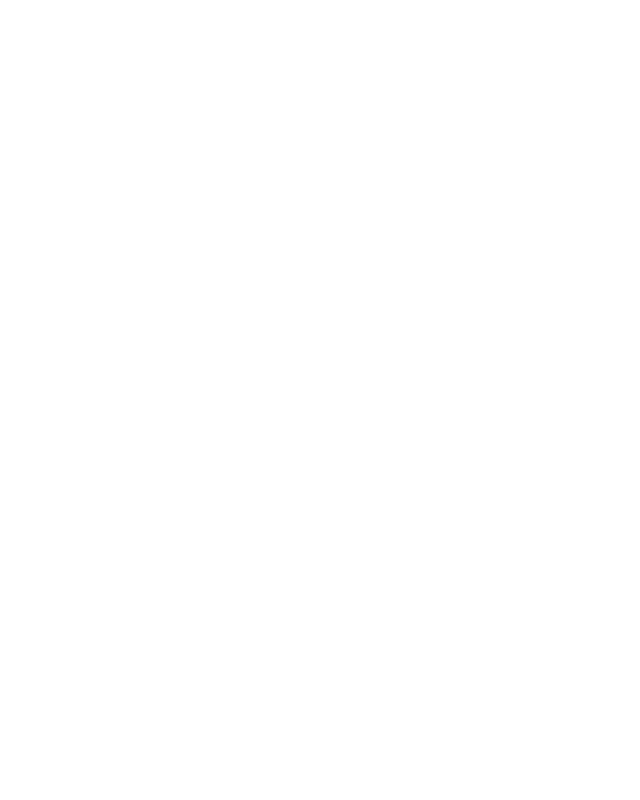
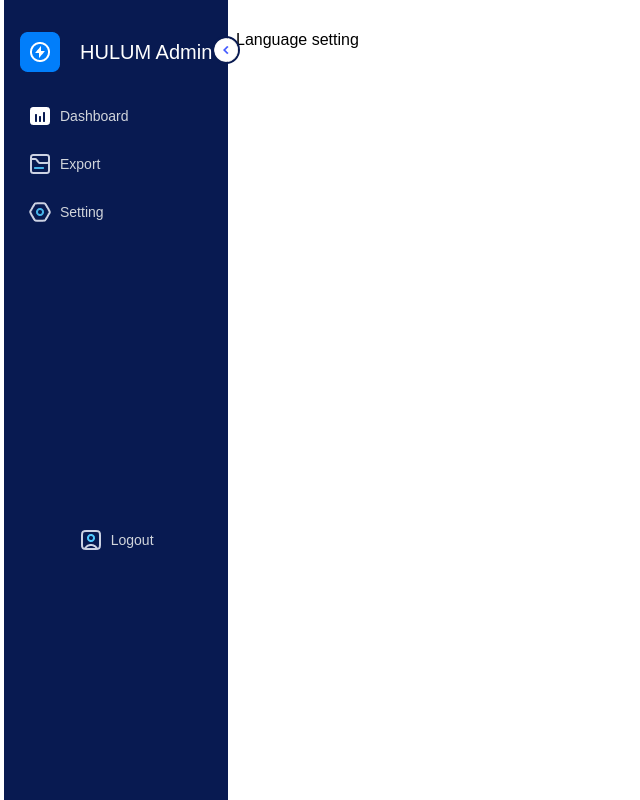
Before and after one commit to AbelBeyene/H-Admin, a React (Vite) app: page /languageSetting in a window 1280 px wide. Before the commit this address had no page. Shown: the whole page, without its empty margins (0-640 px from the left). Built offline with nearby package versions, Linux system fonts and the light colour scheme.

Commit message:
NavBar modification,addition of settings

```diff
--- a/package.json
+++ b/package.json
@@ -11,6 +11,7 @@
   },
   "dependencies": {
     "@material-tailwind/react": "^2.1.9",
+    "axios": "^1.6.7",
     "react": "^18.2.0",
     "react-dom": "^18.2.0",
     "react-router-dom": "^6.22.1",
--- a/src/App.jsx
+++ b/src/App.jsx
@@ -1,7 +1,10 @@
-import Dashboard from './components/Dashboard.jsx';
+import Dashboard from './pages/Dashboard.jsx';
 import Login from './pages/Login.jsx';
-import Logout from './pages/Logout.jsx'; // Corrected import path and component name
+import Logout from './pages/Logout.jsx';
+import Setting from './pages/Setting.jsx';
+import ExportPage from './pages/Exportpage.jsx';
 import { BrowserRouter, Routes, Route } from 'react-router-dom';
+import LanguageSetting from './pages/settings/LanguageSetting.jsx';
 
 
 const App = () => {
@@ -11,6 +14,10 @@ const App = () => {
         <Route path="/" element={<Login />} />
         <Route path="/dashboard" element={<Dashboard/>} />
         <Route path="/logout" element={<Logout />} />
+        <Route path="/setting" element={<Setting />} />
+        <Route path="/export" element={<ExportPage />} />
+        <Route path="/languageSetting" element={<LanguageSetting />} />
+
       </Routes>
     </BrowserRouter>
   );
--- a/src/components/Dashboard.jsx
+++ b/src/components/Navbar.jsx
@@ -1,16 +1,19 @@
 /* eslint-disable no-unused-vars */
 import { useState,useHistory } from "react";
-import Table from '../pages/Table';
-import { Link } from "react-router-dom";
+
+import { Link,useLocation } from "react-router-dom";
 import Logout from "../pages/Logout";
 import logo from '../assets/logo.png';
 import user from '../assets/User.png';
 import control from '../assets/control.png';
-import dash from '../assets/dashb.png'
+import dash from '../assets/dashb.png';
+import settingIcon from '../assets/Setting.png';
+import folderIcon from '../assets/Folder.png';
 
 
-const Dashboard = () => {
 
+const NavBar = ({children}) => {
+const location =useLocation();
   // const history = useHistory();
   const [showLogoutConfirmation, setShowLogoutConfirmation] = useState(false);
 
@@ -29,14 +32,14 @@ const Dashboard = () => {
   };
   const [open, setOpen] = useState(true);
   const Menus = [
-    { title: "Dashboard", src: "dashb", path:"/dashboard" },
-    // { title: "Export", src: "Chat" },
-    // { title: "Logout", src: "User",   path:'/logout'},
+    { title: "Dashboard", src: dash, path:"/dashboard" },
+    { title: "Export", src: folderIcon, path:"/export" },
+    { title: "Setting", src: settingIcon ,path:"/setting"},
     // { title: "Schedule ", src: "Calendar" },
     // { title: "Search", src: "Search" },
     // { title: "Analytics", src: "Chart" },
     // { title: "Files ", src: "Folder", gap: true },
-    // { title: "Setting", src: "Setting" },
+
   ];
 
   return (
@@ -73,12 +76,11 @@ const Dashboard = () => {
             <li
               key={index}
               className={`flex  rounded-md p-2 cursor-pointer hover:bg-light-white text-gray-300 text-sm items-center
-              ${Menu.gap ? "mt-9" : "mt-2"} ${
-                index === 0 && "bg-light-white"
+              ${Menu.gap ? "mt-9" : "mt-2"} ${location.pathname==Menu.path?"bg-light-white":""
               } `}
             >
               {/* <img src={`./src/assets/${Menu.src}.png`} /> */}
-              <img src={dash} alt="dashboardicon" />
+              <img src={Menu.src} />
               <span className={`${!open && "hidden"} origin-left duration-200 pl-2`}>
                 {Menu.title}
               </span>
@@ -91,7 +93,7 @@ const Dashboard = () => {
 
            <div className="logout-button-container">
     <button
-      className="flex mt-96 mx-auto rounded-md p-2 cursor-pointer hover:bg-red-500 text-gray-300 text-sm items-center"
+      className="flex mt-72 mx-auto rounded-md p-2 cursor-pointer hover:bg-red-500 text-gray-300 text-sm items-center"
       onClick={() => setShowLogoutConfirmation(true)}
     >
      <img src={user} />
@@ -110,9 +112,10 @@ const Dashboard = () => {
       </div>
       <div className={`h-screen flex-1 duration-300  p-7 ${open?"ml-52":"ml-20"}`}>
 
-            <Table/>
+            {children}
       </div>
     </div>
   );
+
 };
-export default Dashboard;
+export default NavBar;
--- /dev/null
+++ b/src/pages/Dashboard.jsx
@@ -0,0 +1,12 @@
+import NavBar from '../components/Navbar'
+import Table from './Table';
+
+const Dashboard = () => {
+  return (
+    <NavBar>
+  <Table/>
+    </NavBar>
+  )
+}
+
+export default Dashboard
--- /dev/null
+++ b/src/pages/Exportpage.jsx
@@ -0,0 +1,13 @@
+import NavBar from '../components/Navbar'
+
+const Exportpage = () => {
+  return (
+    <div>
+      <NavBar>
+      <h1>Exports page</h1>
+      </NavBar>
+    </div>
+  )
+}
+
+export default Exportpage
--- a/src/pages/Login.jsx
+++ b/src/pages/Login.jsx
@@ -1,37 +1,100 @@
-import { Link } from "react-router-dom";
+/* eslint-disable no-cond-assign */
+import { Link, useNavigate } from "react-router-dom";
+import {useState} from 'react';
+import axios from 'axios';
 function Login() {
+  const [email,setEmail]= useState('');
+  const [password,setPassword]=useState('');
+  const history = useNavigate();
+
+    const emailHandler=(e)=>{
+      setEmail(e.target.value);
+      console.log(email);
+    }
+
+    const passwordHandler=(e)=>{
+      setPassword(e.target.value)
+      console.log(password);
+    }
+
+    // async function onSubmitHandler(e){
+    //   e.preventDefault();
+    //   try {
+
+    //     await axios.post("http://localhost:8000/",{
+    //       email,password
+    //     }).then(res=>{
+    //       if(res.data==='exist'){ //      <--------------------------------------------i am using this word "exist"
+    //         history("/dashboard")
+    //       }
+    //     })
+
+    //   } catch (error) {
+    //     console.log(error)
+    //   }
+
+    // }
   return (
-    <section className="h-screen flex flex-col md:flex-row justify-center space-y-10 md:space-y-0 md:space-x-16 items-center my-2 mx-5 md:mx-0 md:my-0">
+    <form action="POST" className="h-screen flex flex-col md:flex-row justify-center space-y-10 md:space-y-0 md:space-x-16 items-center my-2 mx-5 md:mx-0 md:my-0">
       <div className="md:w-1/3 max-w-sm">
         <img
           src="https://tecdn.b-cdn.net/img/Photos/new-templates/bootstrap-login-form/draw2.webp"
-          alt="Sample image" />
+          alt="Sample image"
+        />
       </div>
       <div className="md:w-1/3 max-w-sm">
         <div className="text-center md:text-left">
-
-        <p className="mx-4 mb-0 text-center font-semibold text-slate-600 text-3xl"> Hulum Admin</p>
+          <p className="mx-4 mb-0 text-center font-semibold text-slate-600 text-3xl">
+            {" "}
+            Hulum Admin
+          </p>
         </div>
         <div className="my-5 flex items-center before:mt-0.5 before:flex-1 before:border-t before:border-neutral-300 after:mt-0.5 after:flex-1 after:border-t after:border-neutral-300">
-          <p className="mx-4 mb-0 text-center font-semibold text-slate-500">Login</p>
+          <p className="mx-4 mb-0 text-center font-semibold text-slate-500">
+            Login
+          </p>
         </div>
-        <input className="text-sm w-full px-4 py-2 border border-solid border-gray-300 rounded" type="text" placeholder="Email Address" />
-        <input className="text-sm w-full px-4 py-2 border border-solid border-gray-300 rounded mt-4" type="password" placeholder="Password" />
+        <input
+          className="text-sm w-full px-4 py-2 border border-solid border-gray-300 rounded"
+          type="email"
+          placeholder="Email Address"
+          onChange={emailHandler}
+          value={email}
+        />
+        <input
+          className="text-sm w-full px-4 py-2 border border-solid border-gray-300 rounded mt-4"
+          type="password"
+          placeholder="Password"
+          onChange={passwordHandler}
+          value={password}
+        />
         <div className="mt-4 flex justify-between font-semibold text-sm">
           <label className="flex text-slate-500 hover:text-slate-600 cursor-pointer">
             <input className="mr-1" type="checkbox" />
             <span>Remember Me</span>
           </label>
-          <a className="text-blue-600 hover:text-blue-700 hover:underline hover:underline-offset-4" href="#">Forgot Password?</a>
+          <a
+            className="text-blue-600 hover:text-blue-700 hover:underline hover:underline-offset-4"
+            href="#"
+          >
+            Forgot Password?
+          </a>
         </div>
         <div className="text-center md:text-left">
-        <Link to={'/dashboard'}> <button className="mt-4 bg-blue-600 hover:bg-blue-700 px-4 py-2 text-white uppercase rounded text-xs tracking-wider" type="submit">Login</button></Link>
+          <Link to={"/dashboard"}>
+            {" "}
+            <button
+              className="mt-4 bg-blue-600 hover:bg-blue-700 px-4 py-2 text-white uppercase rounded text-xs tracking-wider"
+              type="submit"
+              // onClick={onSubmitHandler}
+            >
+              Login
+            </button>
+          </Link>
         </div>
-        <div className="mt-4 font-semibold text-sm text-slate-500 text-center md:text-left">
-
-        </div>
+        <div className="mt-4 font-semibold text-sm text-slate-500 text-center md:text-left"></div>
       </div>
-    </section>
+    </form>
   );
 }
 
--- /dev/null
+++ b/src/pages/Setting.jsx
@@ -0,0 +1,23 @@
+import { Link } from 'react-router-dom';
+import NavBar from '../components/Navbar';
+const Setting = () => {
+
+  return (
+   <NavBar>
+    <div>
+        <h1 className='mx-auto text-center pb-10 text-2xl font-semibold text-blue-900'>Settings</h1>
+        <div className='flex flex-row '>
+        <Link to={"/languageSetting"}>
+            <a href="" className='p-5 bg-blue-600 rounded-xl text-white ml-4'  >
+
+                <span>Languages</span>
+            </a>
+            </Link>
+
+        </div>
+    </div>
+   </NavBar>
+  );
+};
+
+export default Setting;
--- /dev/null
+++ b/src/pages/settings/LanguageSetting.jsx
@@ -0,0 +1,11 @@
+import NavBar from "../../components/Navbar"
+
+const LanguageSetting = () => {
+  return (
+  <NavBar>
+    <h1>Language setting</h1>
+  </NavBar>
+  )
+}
+
+export default LanguageSetting
```
Also changed, not shown: 1 other file (tests, documents, lock files or other folders).
